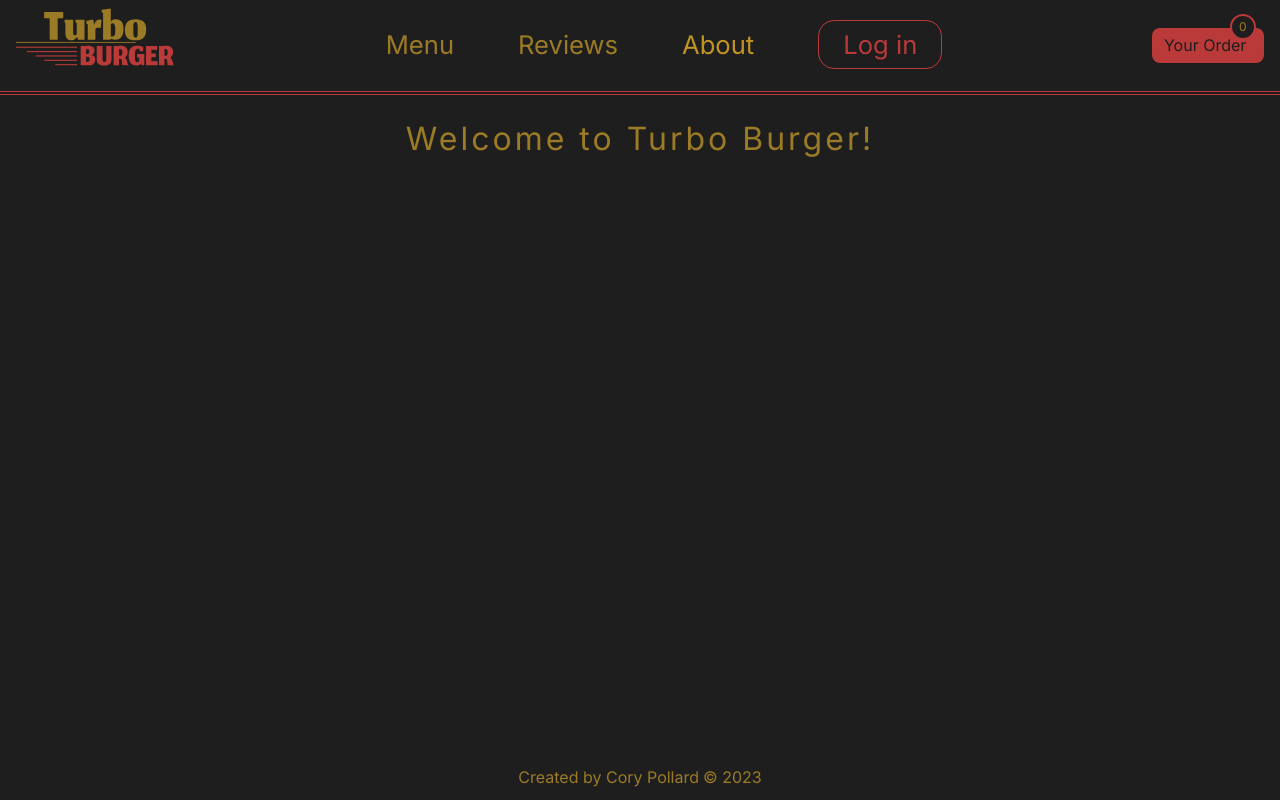
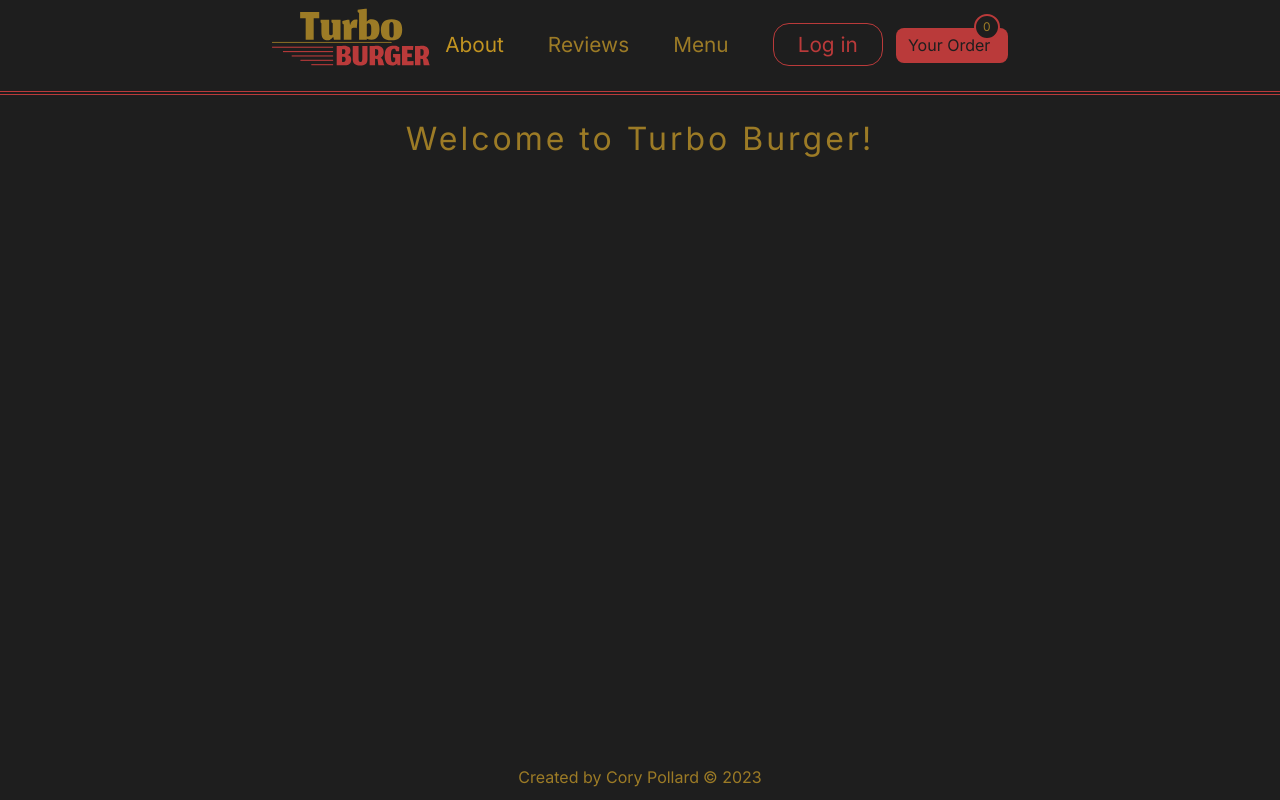
Before and after one commit to SpectreAscended/turbo-burger, a React (Vite) app: page / in a window 1280 px wide. Built offline with nearby package versions, Linux system fonts and the light colour scheme; no server answers; a web font is replaced by a local one.

Commit message:
Edited order of main nav buttons and edited styling

```diff
--- a/src/components/header/header.scss
+++ b/src/components/header/header.scss
@@ -47,4 +47,11 @@
       padding-block: 0.5rem;
     }
   }
+
+  @media only screen and (min-width: $bp-desktop-small) {
+    &-content {
+      max-width: clamp(60%, 37.5em, 100%);
+      margin-inline: auto;
+    }
+  }
 }
--- a/src/components/mainNav/MainNav.scss
+++ b/src/components/mainNav/MainNav.scss
@@ -43,8 +43,8 @@
 
   @media only screen and (min-width: $bp-desktop-small) {
     &__list {
-      font-size: 1.6rem;
-      gap: 4rem;
+      font-size: 1.3rem;
+      gap: 2.75rem;
     }
   }
 }
--- a/src/components/mainNav/MainNav.tsx
+++ b/src/components/mainNav/MainNav.tsx
@@ -7,12 +7,12 @@ const MainNav: React.FC = () => {
       <ul className="main-nav__list">
         <li>
           <NavLink
-            to="/menu"
+            to="/"
             className={({ isActive }) =>
               isActive ? 'main-nav__link--active' : 'main-nav__link'
             }
           >
-            Menu
+            About
           </NavLink>
         </li>
         <li>
@@ -27,14 +27,15 @@ const MainNav: React.FC = () => {
         </li>
         <li>
           <NavLink
-            to="/"
+            to="/menu"
             className={({ isActive }) =>
               isActive ? 'main-nav__link--active' : 'main-nav__link'
             }
           >
-            About
+            Menu
           </NavLink>
         </li>
+
         <li>
           <NavLink
             to="/login"
--- a/src/components/mainNav/mobileNav.scss
+++ b/src/components/mainNav/mobileNav.scss
@@ -1,3 +1,5 @@
+@import '../../index.scss';
+
 .mobile-nav {
   position: relative;
   width: clamp(30%, 18.75rem, 90%);
@@ -60,4 +62,10 @@
   @media only screen and (min-width: 42.5em) {
     padding-top: 7rem;
   }
+
+  @media only screen and (min-width: $bp-tablet-large) {
+    .mobile-nav {
+      display: none;
+    }
+  }
 }
```
